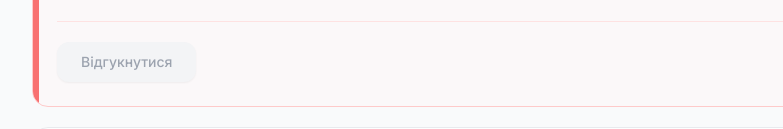
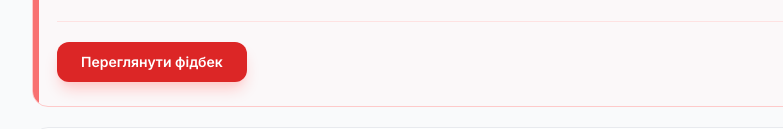
Before and after one commit to anastasia-chugueva/work-hard, a plain HTML site: page review.html in a window 1280 px wide. Shown: the part 904-1033 px from the top of the page, 0-783 px from the left. Drawn offline with nearby package versions, Linux system fonts and the light colour scheme.

Commit message:
Add files via upload

```diff
--- a/review.html
+++ b/review.html
@@ -195,9 +195,10 @@
 
                     <!-- Actions -->
                     <div class="flex items-center justify-between pt-5 border-t border-red-100">
-                        <button class="px-6 py-2.5 bg-gray-100 text-gray-400 cursor-not-allowed text-sm font-medium rounded-xl transition-colors shadow-sm" disabled>
-                            Відгукнутися
-                        </button>
+                        <!-- Кнопка Переглянути фідбек з червоним акцентом та переходом у чат -->
+                        <button onclick="window.location.href='chats.html'" class="relative flex items-center gap-2 px-6 py-2.5 bg-red-600 text-white text-sm font-bold rounded-xl hover:bg-red-700 transition-all shadow-lg shadow-red-200 active:scale-95 group overflow-hidden">
+                       Переглянути фідбек
+                       </button>
                         <div class="flex items-center gap-2">
                             <button class="w-10 h-10 flex items-center justify-center text-gray-400 hover:text-black hover:bg-white rounded-lg transition-colors border border-transparent" title="Зберегти вакансію">
                                 <iconify-icon icon="solar:bookmark-linear" class="text-xl"></iconify-icon>
```
Also changed, not shown: main.html (+1 -1 lines).
